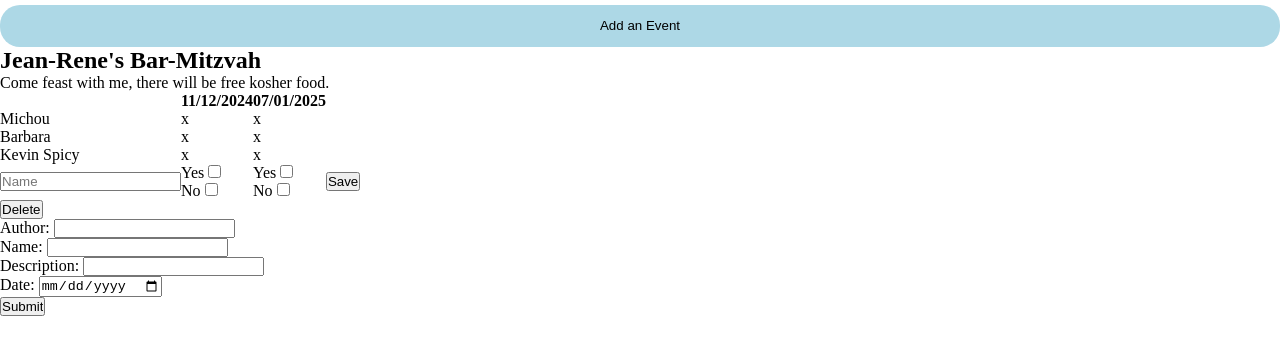
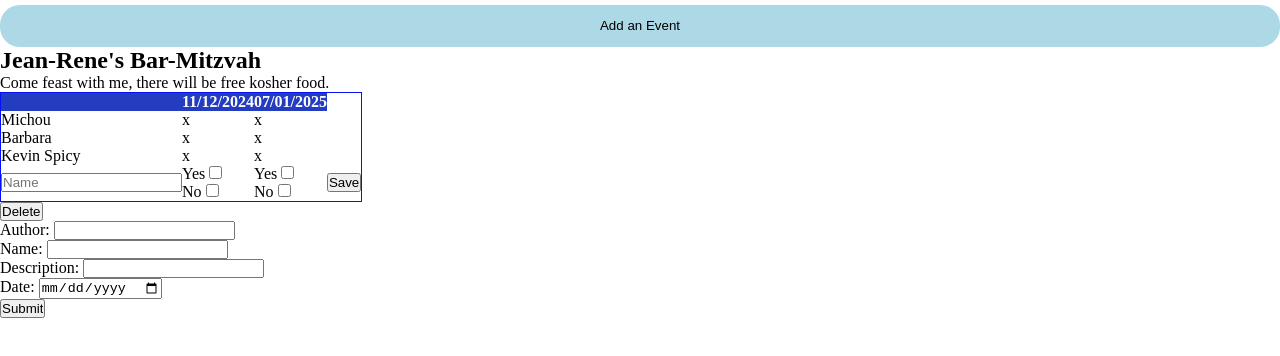
Before and after one commit to voltsn/didlydoo, a website: page index.html in a window 1280 px wide. Shown: the part 48-404 px from the top of the page. Drawn offline with Linux system fonts and the light colour scheme.

Commit message:
modifs css

```diff
--- a/src/sass/partials/_table.scss
+++ b/src/sass/partials/_table.scss
@@ -10,5 +10,11 @@
 
 .event__table{
     border-collapse: collapse;
+    border: 1px solid;
+    border-color: $bleu_clair;
+}
 
+.event__table__header-group{
+    background-color: $bleu_fonce;
+    color: white;
 }
```
Also changed, not shown: assets/css/main.css, 1 other file.
